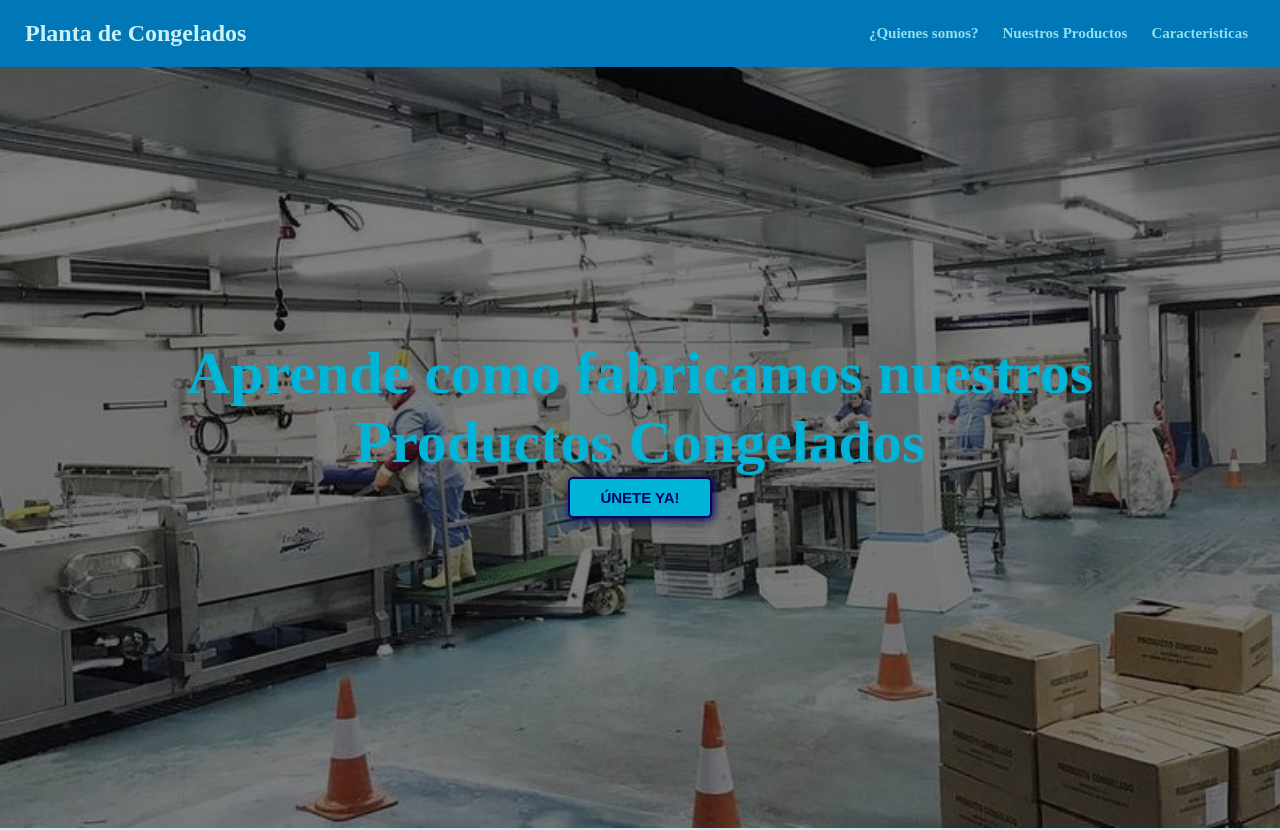
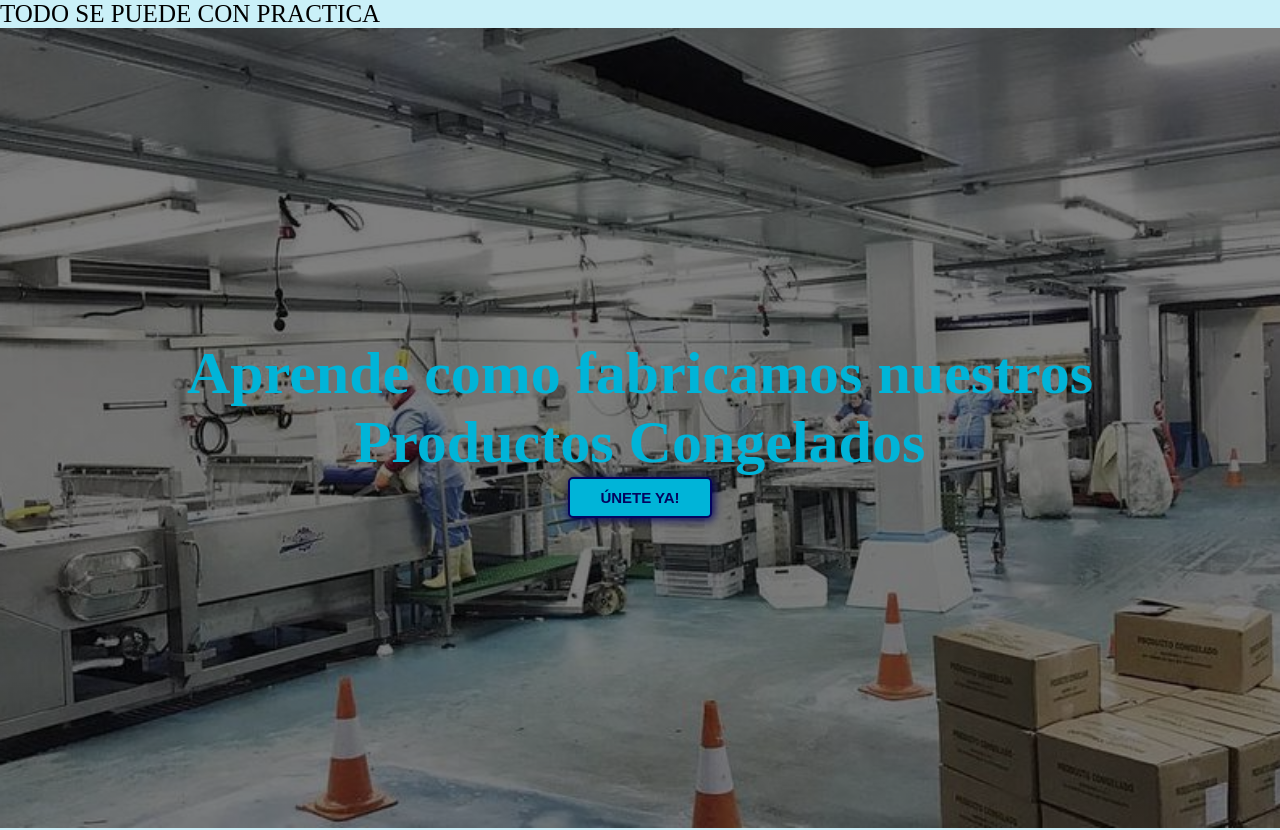
Before and after one commit to Fanton-cpu/Pesqueria-Congelados, a plain HTML site: page index.html in a window 1280 px wide. Shown: the top 830 px of the page. Drawn offline with Linux system fonts and the light colour scheme.

Commit message:
borrehead

```diff
--- a/index.html
+++ b/index.html
@@ -8,16 +8,7 @@
     <link rel="stylesheet" href="./style.css">
 </head>
 <body>
-    <header>
-       <div class="container">
-          <p class="logo">Planta de Congelados</p>
-          <nav>
-                <a href="#somos-cong"> ¿Quienes somos?</a>
-                <a href="#nuestros-productos"> Nuestros Productos </a>
-                <a href="#caracteristicas"> Caracteristicas</a>
-          </nav>
-       </div>
-    </header>
+
     <div>
         <p>TODO SE PUEDE CON PRACTICA</p>
     </div>
```
